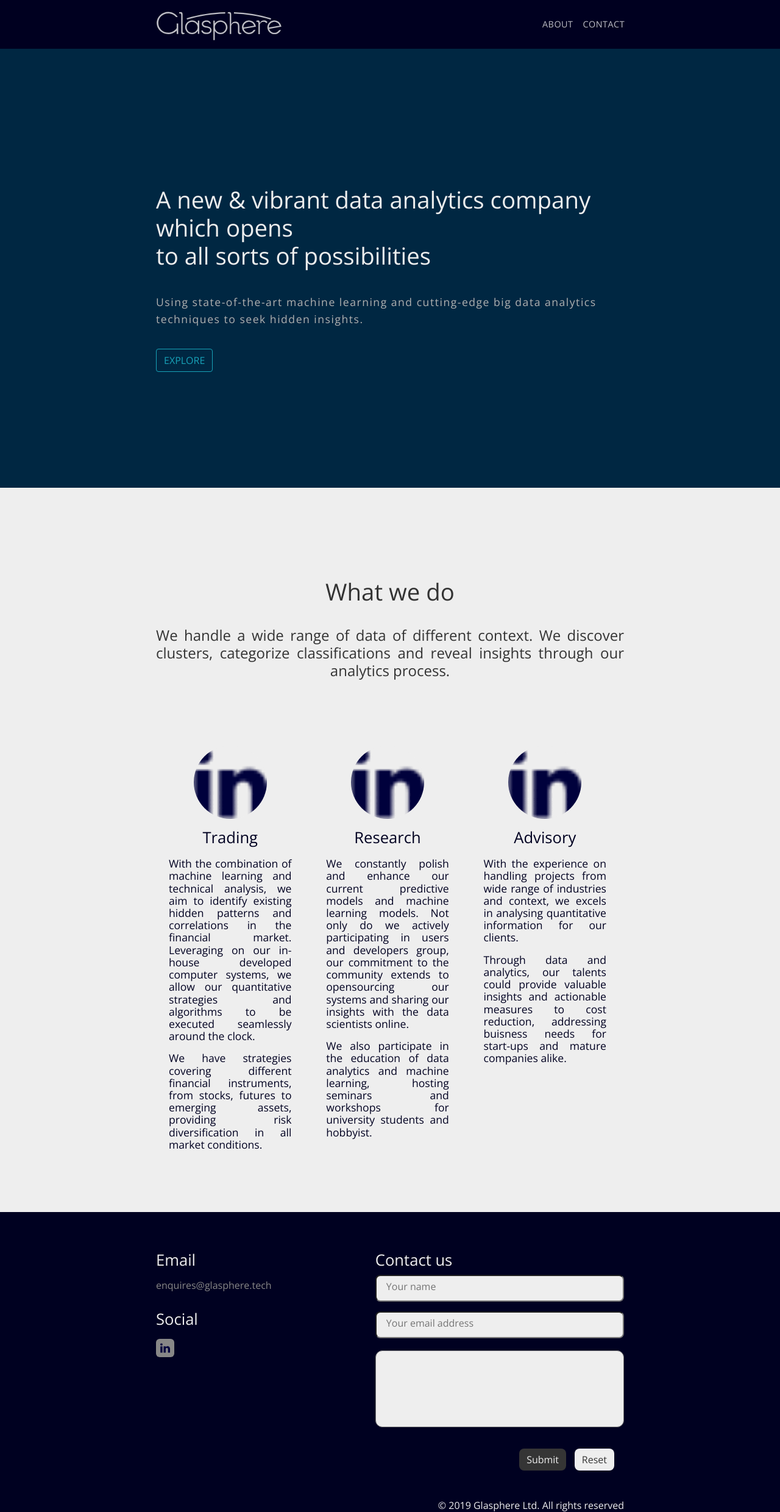
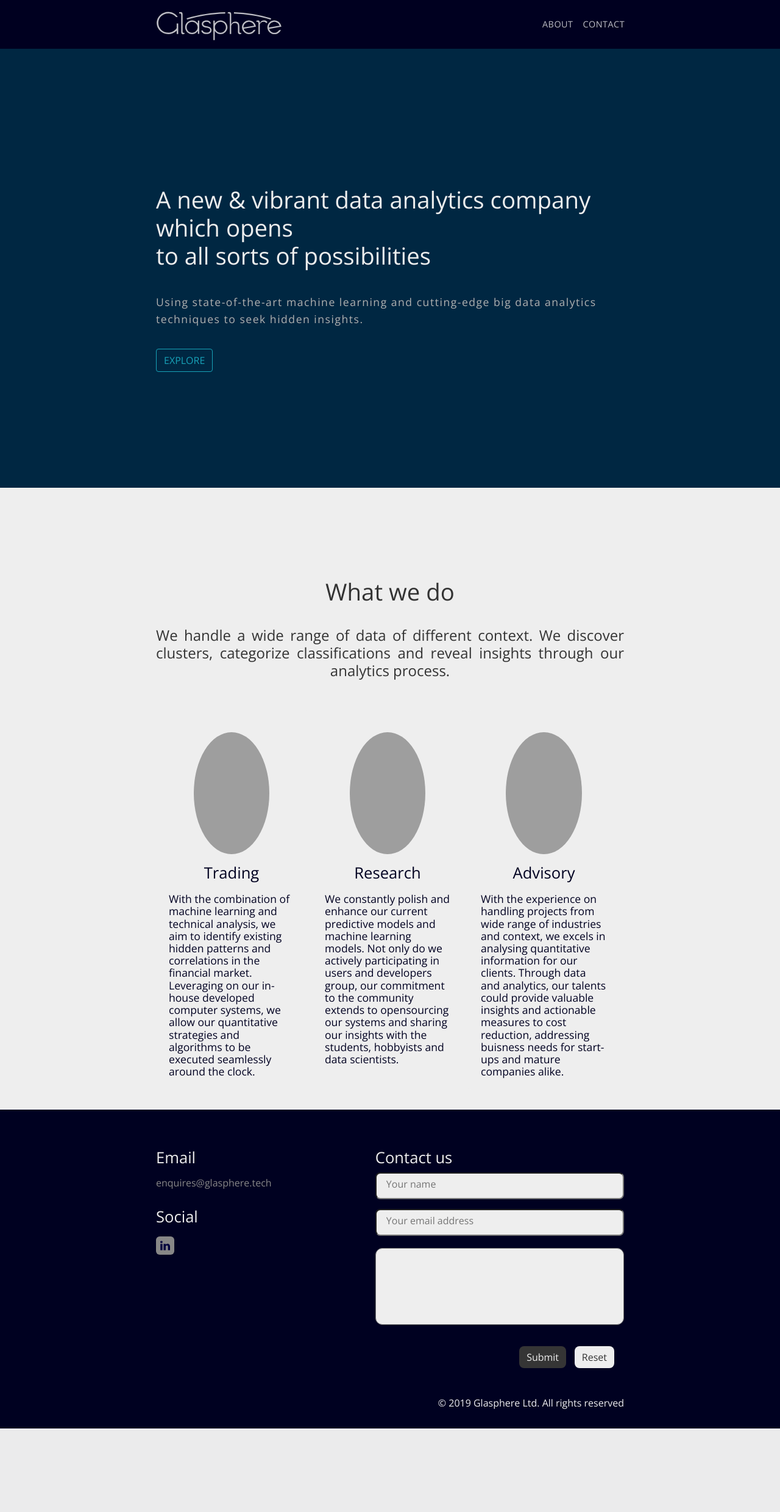
Before and after one commit to bridgelancer/glasphere-page, a Django app: page / in a window 1280 px wide. Shown: the whole page at 61% size. After the commit the page ends 2343 px from the top, so only its background shows below. Run offline with Django 3.2, Linux system fonts and the light colour scheme; some libraries are stand-ins or nearby versions; grey boxes are pictures that could not be loaded.

Commit message:
Finalizing layout of webpage with svg icons

```diff
--- a/page/frontend/static/frontend/main.css
+++ b/page/frontend/static/frontend/main.css
@@ -22,8 +22,8 @@ body {
 }
 
 .circle-icon img {
-    height: 120px;
-    width: 120px;
+    height: 200px;
+    width: 200px;
     border-radius: 50%;
     background: #eeeeee;
 }
@@ -122,6 +122,7 @@ footer {
     padding: 0 10%;
 }
 
+
 /* Make i tag display normal font style by default */
 i {
     font-style: normal;
@@ -131,7 +132,7 @@ i {
 /* consult the documentation of bootstrap navbar when in doubt */
 
 /* Override bootstrap default */
-nav .logo {
+.logo {
     position: relative;
     left: 10%;
 }
@@ -204,7 +205,6 @@ nav .logo {
 
 #about > .summary {
     grid-area: summary;
-    padding-bottom: 1em;
 }
 
 /* For mobile: default settings of cards are 100% of the whole vp */
@@ -220,8 +220,11 @@ nav .logo {
 .card-body p {
     color: #000121;
     font-size: 1.1em;
+    text-align: center;
+}
 
-    text-align: justify;
+.card-body p:last-child {
+    margin-bottom: 0;
 }
 
 .title {
@@ -237,7 +240,6 @@ nav .logo {
 
 .info h5 {
     color: #eeeeee;
-
     padding-bottom: 1em;
 }
 
@@ -248,7 +250,7 @@ nav .logo {
     text-align: justify;
     text-align-last: center;
 
-    padding-bottom: 2em;
+    padding-bottom: 1.75em;
 }
 
 /* Mobile: 100% width of the vp */
@@ -258,9 +260,10 @@ nav .logo {
     width: 100%;
     border-color: #eeeeee;
 
+
     margin-right: 0.5em;
-    margin-bottom: 2em;
     padding-top: 1em;
+    padding-bottom: 1em;
 
     background: #eeeeee;
 }
@@ -407,6 +410,7 @@ footer {
 
 footer div {
     float: right;
+    padding-bottom: 2em;
 }
 
 /* Each block applies progressively in addition to the previous rules */
@@ -434,7 +438,7 @@ footer div {
         padding: 0 20%;
     }
 
-    nav .logo {
+    .logo {
         left: 20%;
     }
 
@@ -464,10 +468,6 @@ footer div {
     #intro {
         padding: 14em 20%;
     }
-
-    footer .logo {
-        margin-top: 0;
-    }
 }
 
 @media(min-width: 950px){
@@ -487,20 +487,30 @@ footer div {
 
       #cards > .card {
         /* width: calc(1/3 * 100% - (1- 1/3)*10px); */
-        width: calc(1/3 * 100% - 12.5px);
+        width: calc(1/3 * 100%);
       }
     }
+      .card {
+          padding-bottom: 0;
+      }
 
+      .card-body p {
+        text-align: left;
+      }
+
+      .card:last-child {
+          border-right: None;
+      }
 }
 
 /* Each block applies progressively in addition to the previous rules */
-@media(min-width: 1700px){
+@media(min-width: 1800px){
     /* changing layout of grid - make title aligned to center adajacent to cards */
     .title {
         padding: 0;
     }
 
-    @media(min-height: 800px) {
+    @media(min-height: 900px) {
       #about {
           height: 100vh;
       }
--- a/page/frontend/templates/frontend/index.html
+++ b/page/frontend/templates/frontend/index.html
@@ -35,7 +35,8 @@
 
     <!-- Collapsable w/ dropdown bootstrap navbar -->
     <nav class="navbar navbar-dark navbar-expand-md sticky-top" style="background-color: #000121;">
-      <img class='logo' src='../../../static/frontend/logo.svg' alt='company logo'>
+      <img class='logo' src='../../../static/frontend/logo.svg' alt='company logo' href='#head'>
+
       <button class="navbar-toggler" type="button" data-toggle="collapse" data-target="#navbarNavDropdown" aria-controls="navbarNavDropdown" aria-expanded="false" aria-label="Toggle navigation">
         <!-- Collapsed toggler -->
         <span class="navbar-toggler-icon"></span>
@@ -91,7 +92,7 @@
             <div class="card-body">
 
               <div class='circle-icon'>
-                <img src='../../../static/frontend/linkedin.png' alt=''>
+                <img src='../../../static/frontend/stock_icon.svg' alt=''>
               </div>
 
               <div class='title-bar'>
@@ -109,19 +110,13 @@
                 clock.
               </p>
 
-              <p>
-                We have strategies covering different financial instruments,
-                from stocks, futures to emerging assets, providing risk
-                diversification in all market conditions.
-              </p>
-
             </div>
           </div>
 
           <div class="card">
             <div class="card-body">
               <div class='circle-icon'>
-                <img src='../../../static/frontend/linkedin.png' alt=''>
+                <img src='../../../static/frontend/research_icon.svg' alt=''>
               </div>
 
               <div class='title-bar'>
@@ -135,20 +130,16 @@
                 and machine learning models. Not only do we actively
                 participating in users and developers group, our commitment to
                 the community extends to opensourcing our systems and sharing
-                our insights with the data scientists online.
+                our insights with the students, hobbyists and data scientists.
               </p>
 
-              <p>
-                We also participate in the education of data analytics and machine learning,
-                hosting seminars and workshops for university students and hobbyist.
-              </p>
             </div>
           </div>
 
           <div class='card'>
             <div class='card-body'>
               <div class='circle-icon'>
-                <img src='../../../static/frontend/linkedin.png' alt=''>
+                <img src='../../../static/frontend/advisory_icon.svg' alt=''>
               </div>
 
               <div class='title-bar'>
@@ -160,11 +151,7 @@
               <p>
                 With the experience on handling projects from wide range of
                 industries and context, we excels in analysing quantitative
-                information for our clients.
-              </p>
-
-              <p>
-                Through data and analytics, our talents could provide valuable
+                information for our clients. Through data and analytics, our talents could provide valuable
                 insights and actionable measures to cost reduction, addressing
                 buisness needs for start-ups and mature companies alike.
               </p>
```
